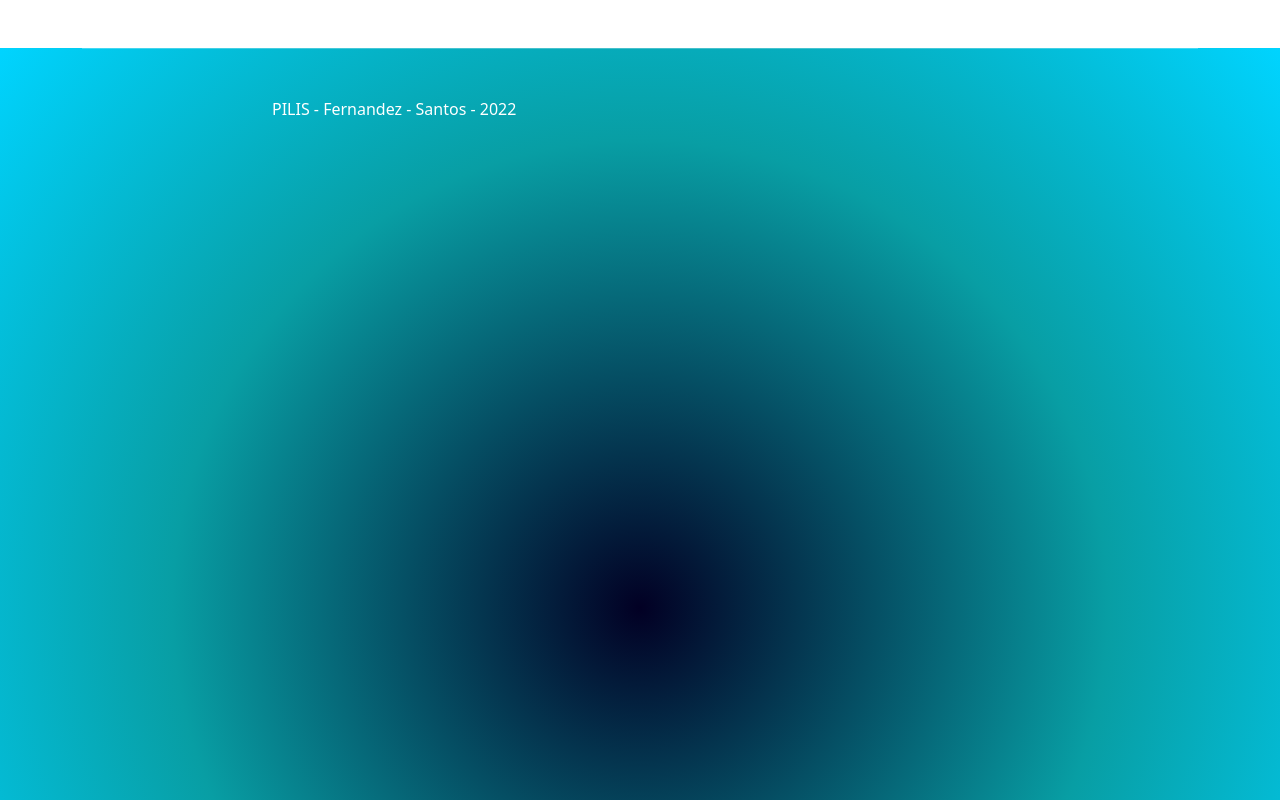
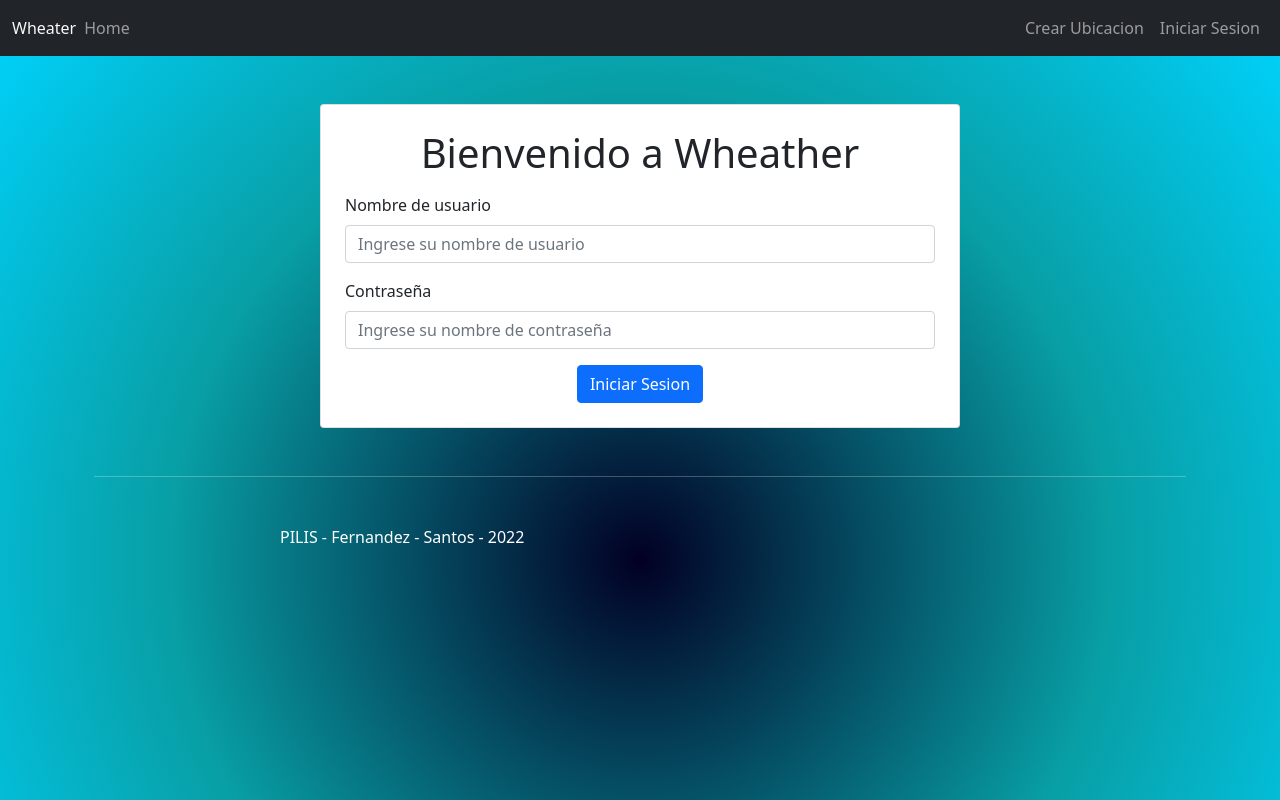
Before and after one commit to Mayko2003/pilis-mod3-fernandez-santos, a React (Create React App) app: page /login in a window 1280 px wide. Shown: the top 800 px of the page. Built offline with nearby package versions, Linux system fonts and the light colour scheme; no server answers.

Commit message:
chore: add login

```diff
--- a/src/App.js
+++ b/src/App.js
@@ -1,13 +1,13 @@
 
 import { useContext, useEffect } from "react";
 import { Route, Routes } from "react-router-dom";
-import { getWeather } from "./api/weatherAPI";
 import { UbicacionContext } from "./contexts/UbicacionContext";
 import { Home } from "./routes/home/Home";
 import { Navigation } from "./routes/Navigation/Navigation";
 import { Footer } from "./routes/Footer/Footer";
 import { CreateCard } from "./routes/ubicacion/CreateCard";
 import { getData } from "./helpers/getDefaultData";
+import { Login } from "./routes/Login/Login";
 
 function App() {
 
@@ -32,9 +32,8 @@ function App() {
                 <Route path='/' element={<Navigation />}>
                     <Route index element={<Home />} />
                     <Route path="ubicacion/create" element={<CreateCard />} />
-
+                    <Route path="login" element={<Login />} />
                 </Route>
-
             </Routes>
             <Footer />
         </div>
--- /dev/null
+++ b/src/contexts/UserContext.js
@@ -0,0 +1,17 @@
+import { createContext, useState } from 'react';
+
+export const UserContext = createContext({
+    user: null,
+    setUser: () => { }
+});
+
+export const UserProvider = ({ children }) => {
+
+    const [user, setUser] = useState(null);
+
+    return (
+        <UserContext.Provider value={{ user, setUser }}>
+            {children}
+        </UserContext.Provider>
+    );
+}
--- a/src/index.js
+++ b/src/index.js
@@ -5,13 +5,16 @@ import App from './App';
 import reportWebVitals from './reportWebVitals';
 import { UbicacionProvider } from './contexts/UbicacionContext';
 import { BrowserRouter } from 'react-router-dom';
+import { UserProvider } from './contexts/UserContext';
 
 const root = ReactDOM.createRoot(document.getElementById('root'));
 root.render(
     <React.StrictMode>
         <BrowserRouter>
             <UbicacionProvider>
-                <App />
+                <UserProvider>
+                    <App />
+                </UserProvider>
             </UbicacionProvider>
         </BrowserRouter>
     </React.StrictMode>
--- a/src/routes/Footer/Footer.jsx
+++ b/src/routes/Footer/Footer.jsx
@@ -4,12 +4,12 @@ export const Footer = () => {
     const year = new Date().getFullYear();
     return (
         <>
-            <div class="container my-5" className="footer" id="footer">
-                <div class="container">
-                    <hr class="my-5" />
-                    <section class="mb-5">
-                        <div class="row d-flex justify-content-center">
-                            <div class="col-lg-8">
+            <div className="container my-5 footer" id="footer">
+                <div className="container">
+                    <hr className="my-5" />
+                    <section className="mb-5">
+                        <div className="row d-flex justify-content-center">
+                            <div className="col-lg-8">
                                 <p>
                                     PILIS - Fernandez - Santos - {year}
                                 </p>
--- /dev/null
+++ b/src/routes/Login/Login.jsx
@@ -0,0 +1,56 @@
+import { useContext, useRef } from 'react'
+import { useNavigate } from 'react-router-dom'
+import { UserContext } from '../../contexts/UserContext'
+
+
+export const Login = () => {
+
+    const { setUser } = useContext(UserContext)
+    const username = useRef()
+    const password = useRef()
+
+    const navigate = useNavigate()
+
+    const handleLogin = (e) => {
+        e.preventDefault()
+        const user = {
+            username: username.current.value,
+            password: password.current.value
+        }
+        setUser(user)
+        localStorage.setItem('user', JSON.stringify(user))
+
+        navigate('/')
+    }
+
+    return (
+        <div className="mt-5 col-6 mx-auto card p-4 shadow-l">
+            <h1 className="text-center mb-3">Bienvenido a Wheather</h1>
+            <form action="" onSubmit={handleLogin}>
+                <div className="mb-3">
+                    <label className="form-label">Nombre de usuario</label>
+                    <input
+                        type="text"
+                        className='form-control'
+                        placeholder="Ingrese su nombre de usuario"
+                        ref={username}
+                        required
+                    />
+                </div>
+                <div className="mb-3">
+                    <label className="form-label">Contraseña</label>
+                    <input
+                        type="password"
+                        className='form-control'
+                        placeholder="Ingrese su nombre de contraseña"
+                        ref={password}
+                        required
+                    />
+                </div>
+                <div className='d-flex justify-content-center'>
+                    <button className='btn btn-primary' type='submit'>Iniciar Sesion</button>
+                </div>
+            </form>
+        </div>
+    )
+}
--- a/src/routes/Navigation/Navigation.jsx
+++ b/src/routes/Navigation/Navigation.jsx
@@ -1,11 +1,18 @@
 import { Link, Outlet } from "react-router-dom"
+import { useContext } from 'react'
+import { UserContext } from '../../contexts/UserContext'
 
 export const Navigation = () => {
+
+    const { setUser, user } = useContext(UserContext)
+
+    const logout = () => {
+        localStorage.removeItem('user')
+        setUser(null)
+    }
+
     return (
         <>
-        <head>
-        <link rel="stylesheet" href="https://use.fontawesome.com/releases/v5.8.1/css/all.css" integrity="sha384-50oBUHEmvpQ+1lW4y57PTFmhCaXp0ML5d60M1M7uH2+nqUivzIebhndOJK28anvf" crossorigin="anonymous"></link>
-        </head>
             <nav className="navbar navbar-expand-lg navbar-dark bg-dark">
                 <div className="container-fluid">
                     <span className="nav-brand text-light">Wheater</span>
@@ -13,20 +20,32 @@ export const Navigation = () => {
                         <span className="navbar-toggler-icon"></span>
                     </button>
                     <div className="collapse navbar-collapse" id="navbarSupportedContent">
-                        <ul className="navbar-nav me-auto mb-2 mb-lg-0">
+                        <ul className="navbar-nav me-auto mb-2 mb-lg-0 w-100">
                             <li className="nav-item">
                                 <Link className="nav-link" to='/'>Home</Link>
                             </li>
-                            <li className="nav-item">
-                                <Link className="nav-link" to='/ubicacion/create'>Crear Ubicacion</Link>
+                            <li className="nav-item ms-lg-auto">
+                                <Link className="nav-link" to={user ? "/ubicacion/create" : "/login"}>Crear Ubicacion</Link>
                             </li>
+                            {
+                                user ?
+                                    (
+                                        <li className="nav-item">
+                                            <a href="." className="nav-link" onClick={logout}>Cerrar Sesion</a>
+                                        </li>
+                                    ) :
+                                    (
+                                        <li className="nav-item">
+                                            <Link className="nav-link" to='/login'>Iniciar Sesion</Link>
+                                        </li>
+                                    )
+                            }
+
                         </ul>
                     </div>
                 </div>
-            </nav>
-
+            </nav >
             <Outlet />
         </>
-
     )
 }
--- a/src/routes/home/Home.jsx
+++ b/src/routes/home/Home.jsx
@@ -4,7 +4,7 @@ import { GridCard } from "../../components/Ubicacion/GridCard"
 
 export const Home = () => {
     return (
-        <div className="row mt-5">
+        <div className="mt-5">
             <h1 className="text-center" id="titulo">Lista de Ubicaciones</h1>
             <GridCard></GridCard>
         </div>
```
Also changed, not shown: src/index.css (+9 -8 lines).
